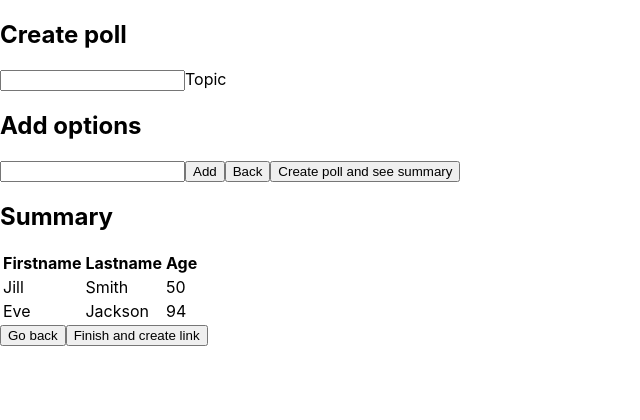
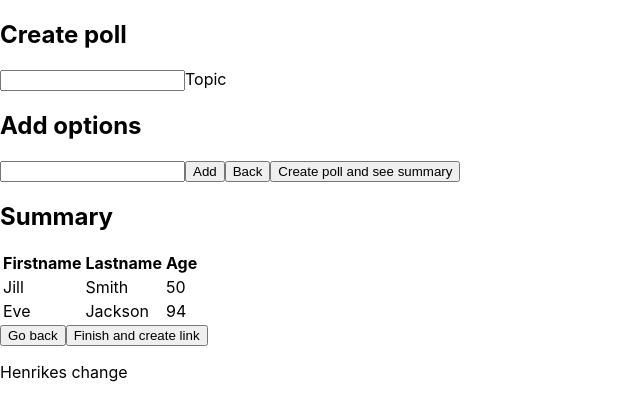
Before and after one commit to karanmann/polling-fullstack, a React (Create React App) app in the folder frontend/: page /createpoll in a window 1280 px wide. Shown: the top 420 px of the page, without its empty margins (0-640 px from the left). Built offline with nearby package versions, Linux system fonts and the light colour scheme; the HTML template or start-up script is replaced by a standard one.

Commit message:
small demo change

```diff
--- a/frontend/src/pages/CreatePoll.js
+++ b/frontend/src/pages/CreatePoll.js
@@ -29,6 +29,7 @@ export const CreatePoll= () => {
         <button>Go back</button>
         <button>Finish and create link</button>
       </section>
+      <p>Henrikes change</p>
     </>
   )
 }
```
